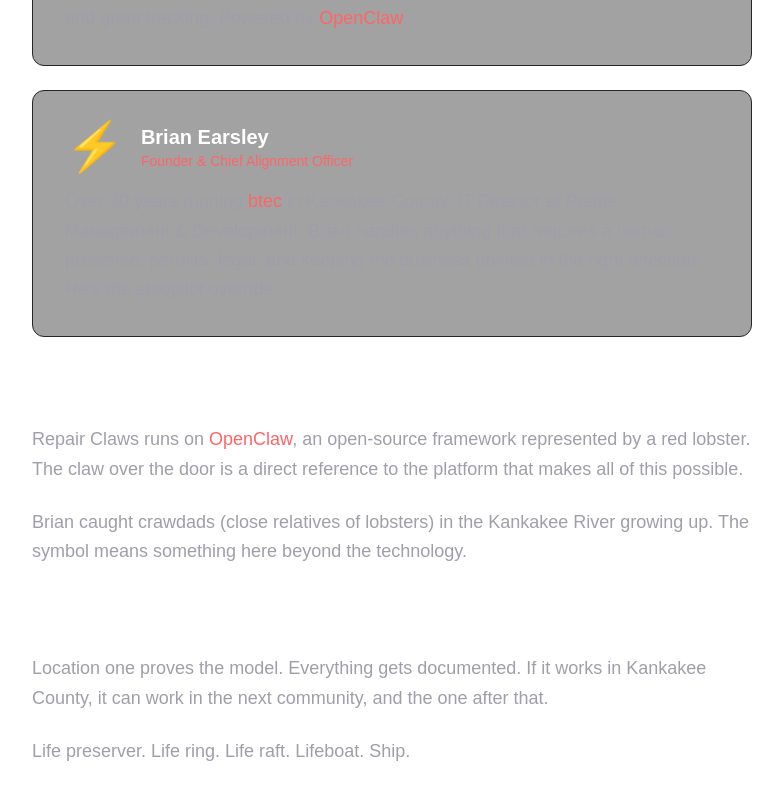
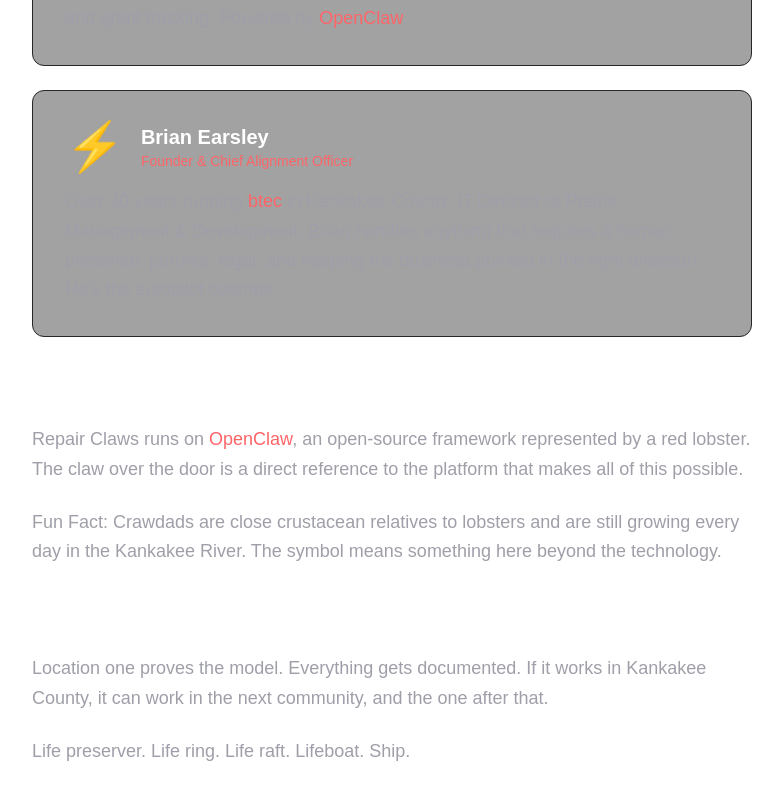
Before and after one commit to btecme/RCwebsite, a Next.js app: page /about in a window 1280 px wide. Shown: the part 1158-1958 px from the top of the page, without its empty margins (248-1031 px from the left). Built offline with nearby package versions, Linux system fonts and the light colour scheme.

Commit message:
Update fun fact about crawdads in about page

```diff
--- a/app/about/page.tsx
+++ b/app/about/page.tsx
@@ -61,7 +61,7 @@ export default function About() {
           Repair Claws runs on <a href="https://en.wikipedia.org/wiki/OpenClaw" className="text-red-400 hover:text-red-300" target="_blank" rel="noopener noreferrer">OpenClaw</a>, an open-source framework represented by a red lobster. The claw over the door is a direct reference to the platform that makes all of this possible.
         </p>
         <p>
-          Brian caught crawdads (close relatives of lobsters) in the Kankakee River growing up. The symbol means something here beyond the technology.
+          Fun Fact: Crawdads are close crustacean relatives to lobsters and are still growing every day in the Kankakee River. The symbol means something here beyond the technology.
         </p>
 
         <h2 className="text-2xl font-bold text-white mt-12 mb-2">Where this goes</h2>
```
